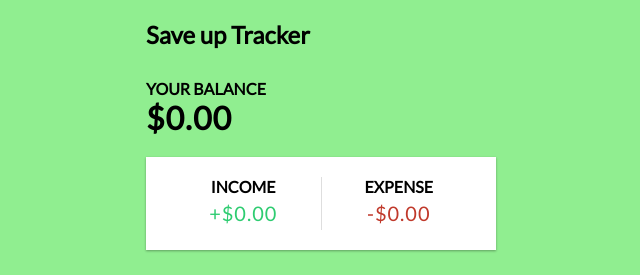
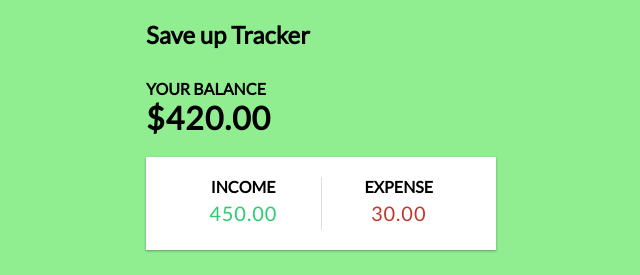
Before and after one commit to Jbrown021/SaveUp-app, a React (Create React App) app: page / in a window 1280 px wide. Shown: the top 275 px of the page, without its empty margins (319-959 px from the left). Built offline with nearby package versions, Linux system fonts and the light colour scheme.

Commit message:
added balance color and more math functions

```diff
--- a/src/components/Balance.js
+++ b/src/components/Balance.js
@@ -1,10 +1,17 @@
-import React from 'react'
+import React, {useContext} from 'react'
+import { GlobalContext } from '../context/GlobalState';
+
 
 export const Balance = () => {
+  const {transactions} = useContext(GlobalContext);
+
+  const amounts = transactions.map(transaction => transaction.amount);
+  const total = amounts.reduce((acc, item) =>(acc += item), 0).toFixed(2);
+
   return (
     <>
         <h4>Your Balance</h4>
-        <h1>$0.00</h1>
+        <h1>${total}</h1>
     </>
   )
 }
--- a/src/components/IncExpenses.js
+++ b/src/components/IncExpenses.js
@@ -1,15 +1,31 @@
-import React from 'react'
+import React, {useContext} from 'react'
+import { GlobalContext } from '../context/GlobalState';
+
 
 export const IncExpenses = () => {
+  const {transactions} = useContext(GlobalContext);
+
+  const amounts = transactions.map(transaction => transaction.amount);
+
+  const income = amounts
+    .filter(item => item > 0)
+    .reduce((acc, item) => (acc += item), 0)
+    .toFixed(2);
+
+  const expense = (
+    amounts.filter(item => item < 0).reduce((acc, item) => (acc += item), 0) *
+    -1
+  ).toFixed(2);
+
   return (
     <div className="inc-exp-container">
         <div>
           <h4>Income</h4>
-          <p className="money plus">+$0.00</p>
+          <p className="money plus">{income}</p>
         </div>
         <div>
           <h4>Expense</h4>
-          <p className="money minus">-$0.00</p>
+          <p className="money minus">{expense}</p>
         </div>
     </div>
   )
```
Also changed, not shown: 1 other file (tests, documents, lock files or other folders).
